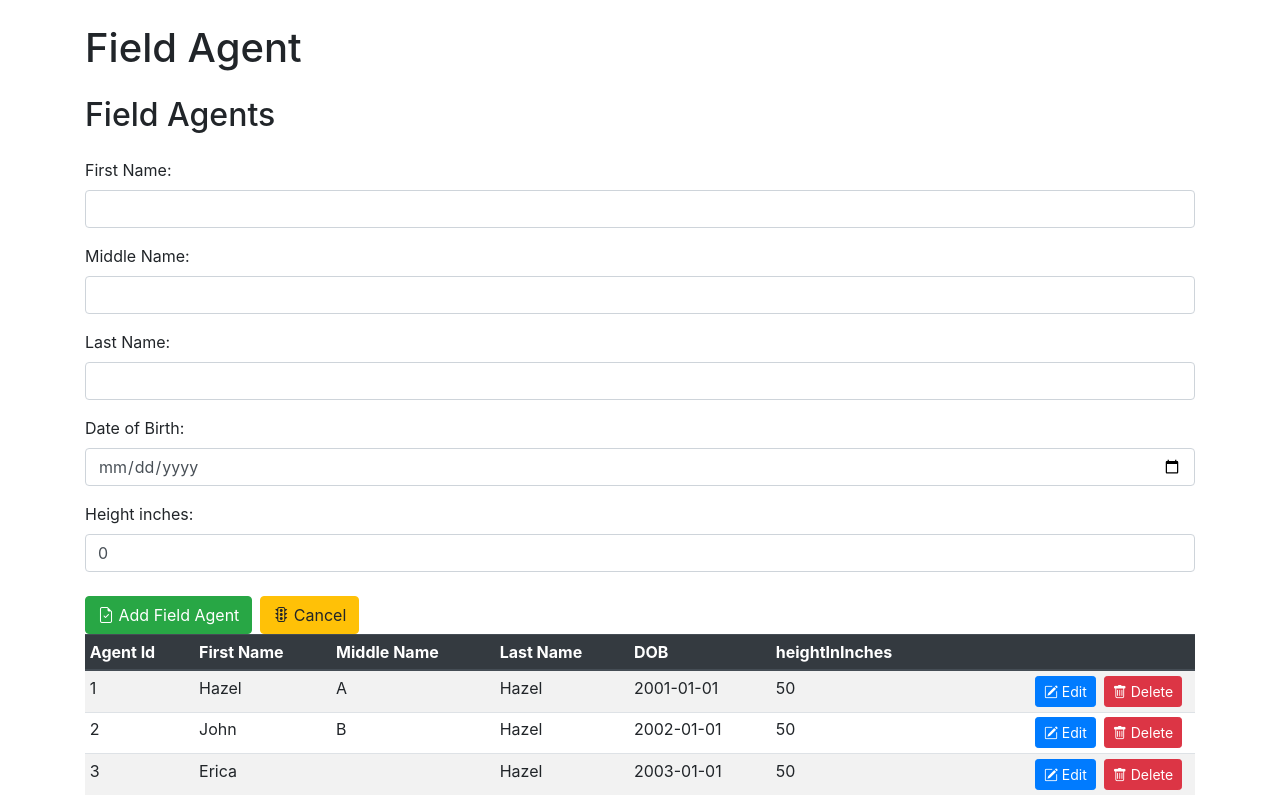
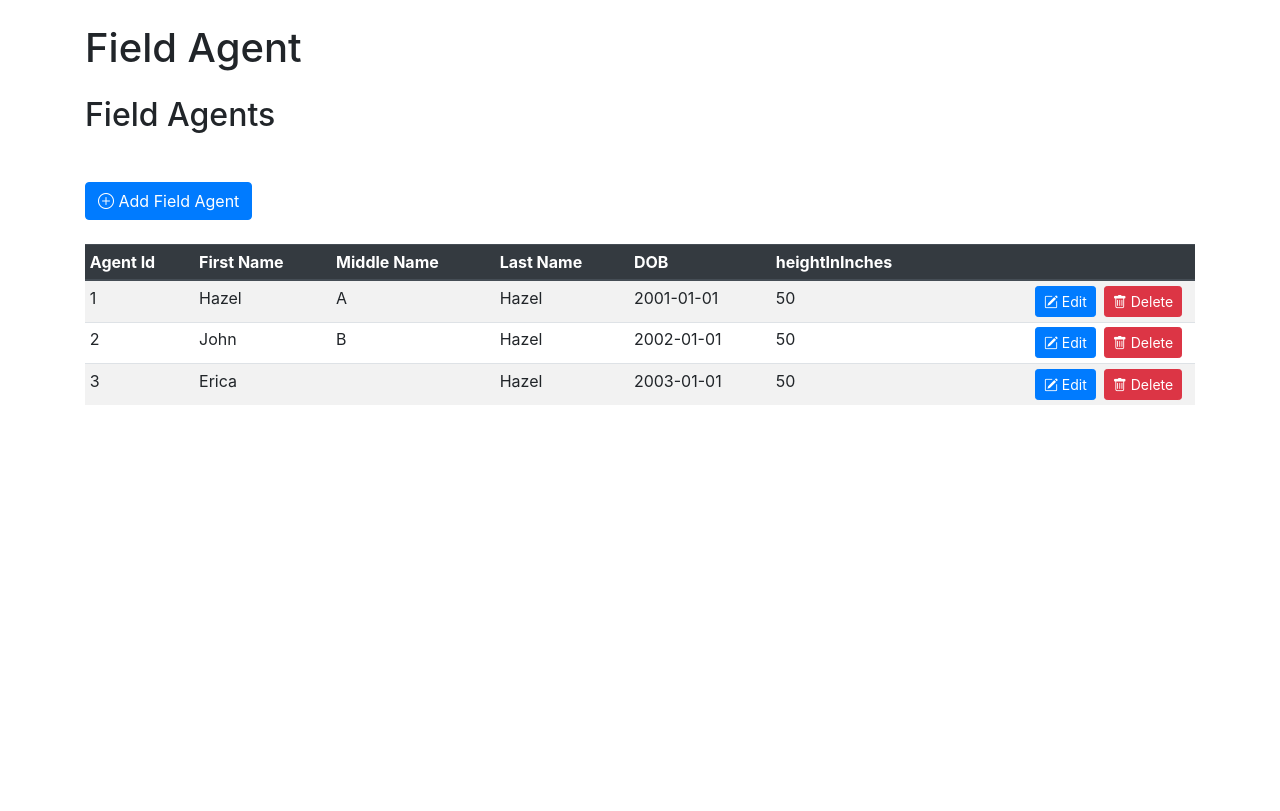
Before and after one commit to josephpacificoIV/Field-Agent-React, a React (Create React App) app in the folder field-agent-react-client/: page / in a window 1280 px wide. Built offline with nearby package versions, Linux system fonts and the light colour scheme.

Commit message:
added conditional rendering to change currentView

```diff
--- a/field-agent-react-client/src/components/FieldAgents.js
+++ b/field-agent-react-client/src/components/FieldAgents.js
@@ -50,6 +50,8 @@ function FieldAgents() {
     // if id is greater than 0, we are editing
     // if id is 0, we are adding
     const [editFieldAgentId, setEditFieldAgentId] = useState(0);
+    const [currentView, setCurrentView] = useState('List'); // Add, Edit
+
 
 
 
@@ -84,6 +86,9 @@ function FieldAgents() {
 
         // Step 2
         // we want to pre-populate the form with the values when we hit edit button
+
+        // Update the current view to display the form
+        setCurrentView('Edit');
 
     };
 
@@ -158,6 +163,7 @@ function FieldAgents() {
     const resetState = () => {
         setFieldAgent(FIELD_AGENT_DEFAULT);
         setEditFieldAgentId(0);
+        setCurrentView('List');
 
     };
 
@@ -167,9 +173,11 @@ function FieldAgents() {
 
     return (
         <>
-            <h2 className='mb-4'>Field Agents</h2>
 
 
+            {(currentView === 'Add' || currentView === 'Edit') && (
+                <>
+                    <h2 className='mb-4'>{editFieldAgentId > 0 ? 'Update Field Agent' : 'Add Field Agent'}</h2>
                     <form onSubmit={handleSubmit}>
                         <div className="form-group">
                             <label htmlFor="firstName">First Name:</label>
@@ -207,7 +215,17 @@ function FieldAgents() {
                             </button>
                         </div>
                     </form>
+                </>
+            )}
 
+
+
+            {currentView === 'List' && (
+                <>
+                    <h2 className="mb-4">Field Agents</h2>
+                    <button className="btn btn-primary my-4" onClick={() => setCurrentView('Add')}>
+                        <i className="bi bi-plus-circle"></i> Add Field Agent
+                    </button>
 
                     <table className="table table-striped table-hover table-sm">
                         <thead className="thead-dark">
@@ -244,6 +262,13 @@ function FieldAgents() {
                     </table>
                 </>
 
+
+
+            )}
+
+
+
+        </>
     );
 }
 
```
Also changed, not shown: 1 other file (tests, documents, lock files or other folders). Lines whose indentation alone changed are shown as unchanged.
